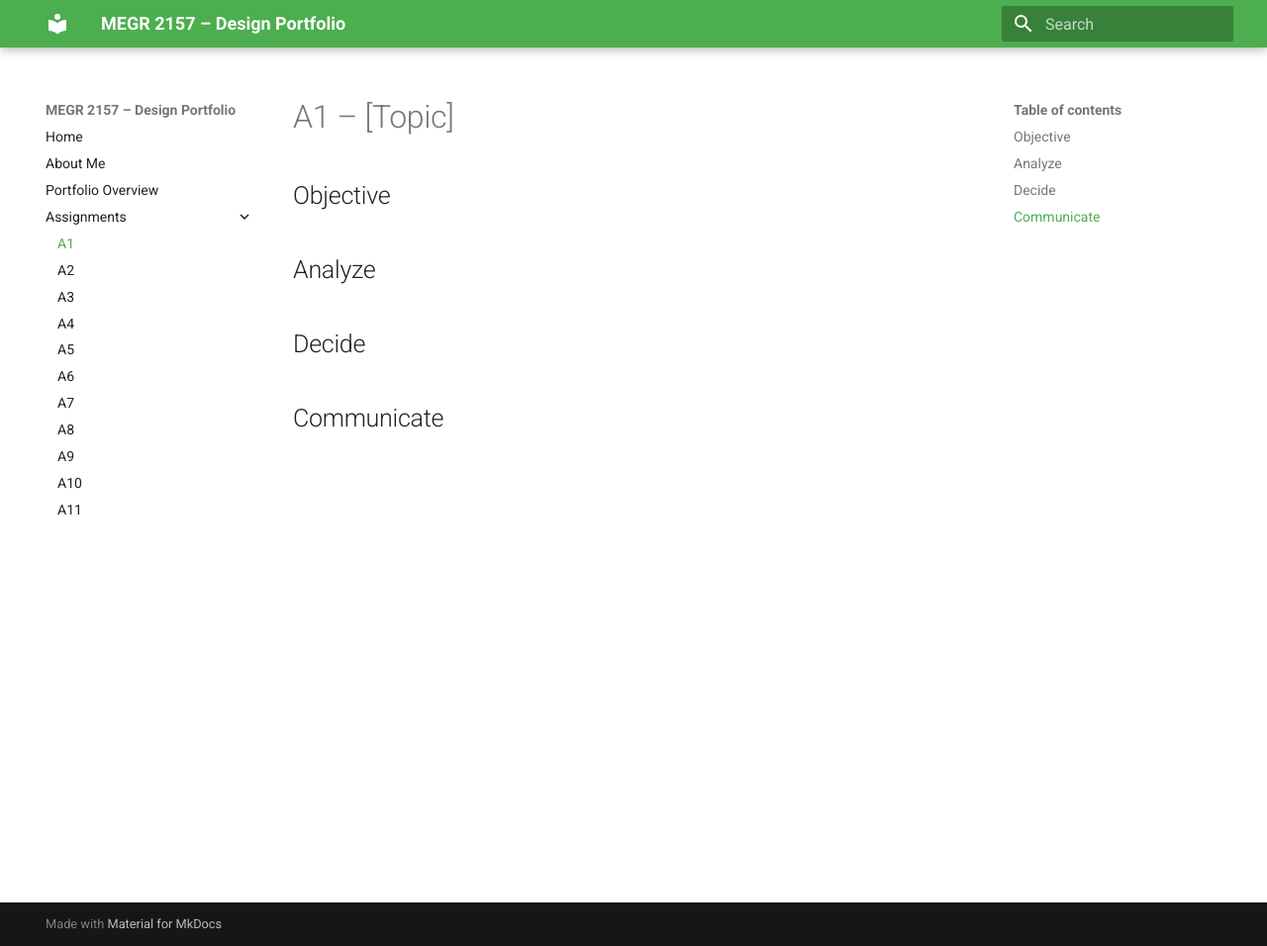
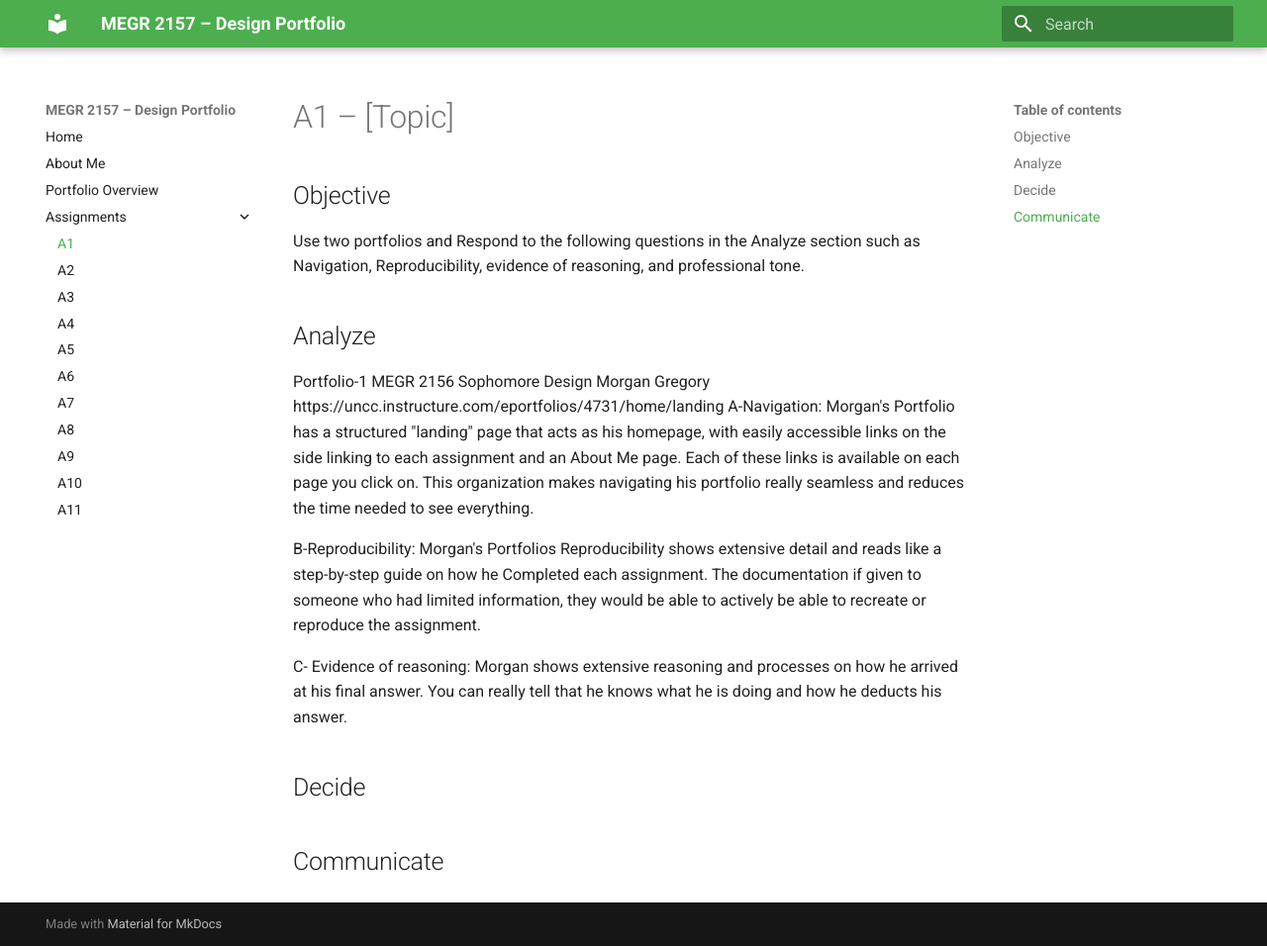
Before and after one commit to Ecornett5806/megr2157-portfolio, an MkDocs documentation site: the page built from docs/assignments/A01/index.md, in a window 1280 px wide and 956 px high. Shown: the whole window at 99% size. Built offline with MkDocs 1.6.1 and Material for MkDocs 9.7.7, drawn with Linux system fonts in a browser that asks for light colours.

Commit message:
Enhance analysis section for Portfolio-1
Added analysis section for Portfolio-1 including navigation, reproducibility, and evidence of reasoning.

```diff
--- a/docs/assignments/A01/index.md
+++ b/docs/assignments/A01/index.md
@@ -1,9 +1,18 @@
 # A1 – [Topic]
 
 ## Objective
+Use two portfolios and Respond to the following questions in the Analyze section such as Navigation, Reproducibility, evidence of reasoning, and professional tone.
+## Analyze
+Portfolio-1 MEGR 2156 Sophomore Design Morgan Gregory
+https://uncc.instructure.com/eportfolios/4731/home/landing
+A-Navigation:
+Morgan's Portfolio has a structured "landing" page that acts as his homepage, with easily accessible links on the side linking to each assignment and an About Me page. Each of these links is available on each page you click on. This organization makes navigating his portfolio really seamless and reduces the time needed to see everything.
 
+B-Reproducibility:
+Morgan's Portfolios Reproducibility shows extensive detail and reads like a step-by-step guide on how he Completed each assignment. The documentation if given to someone who had limited information, they would be able to actively be able to recreate or reproduce the assignment.
 
-## Analyze
+C- Evidence of reasoning:
+Morgan shows extensive reasoning and processes on how he arrived at his final answer. You can really tell that he knows what he is doing and how he deducts his answer.
 
 
 ## Decide
```
